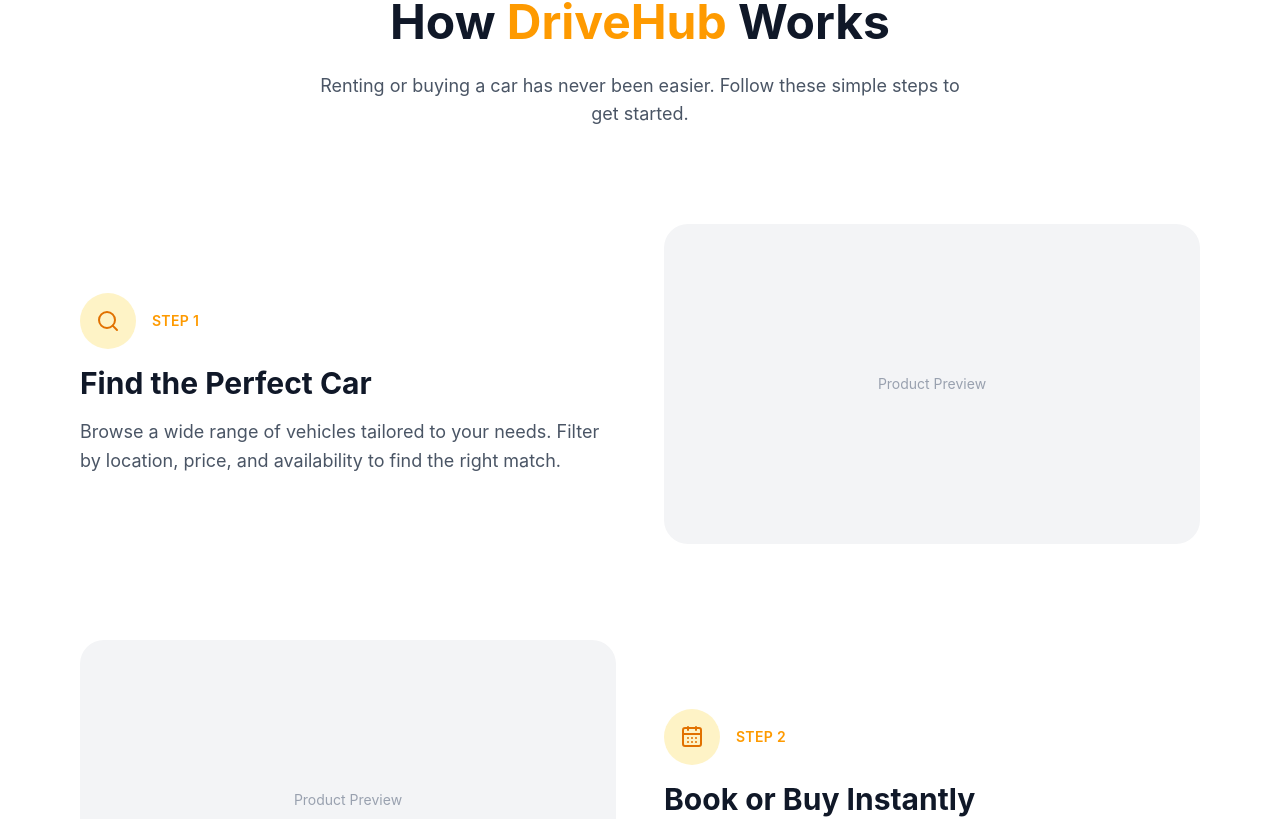
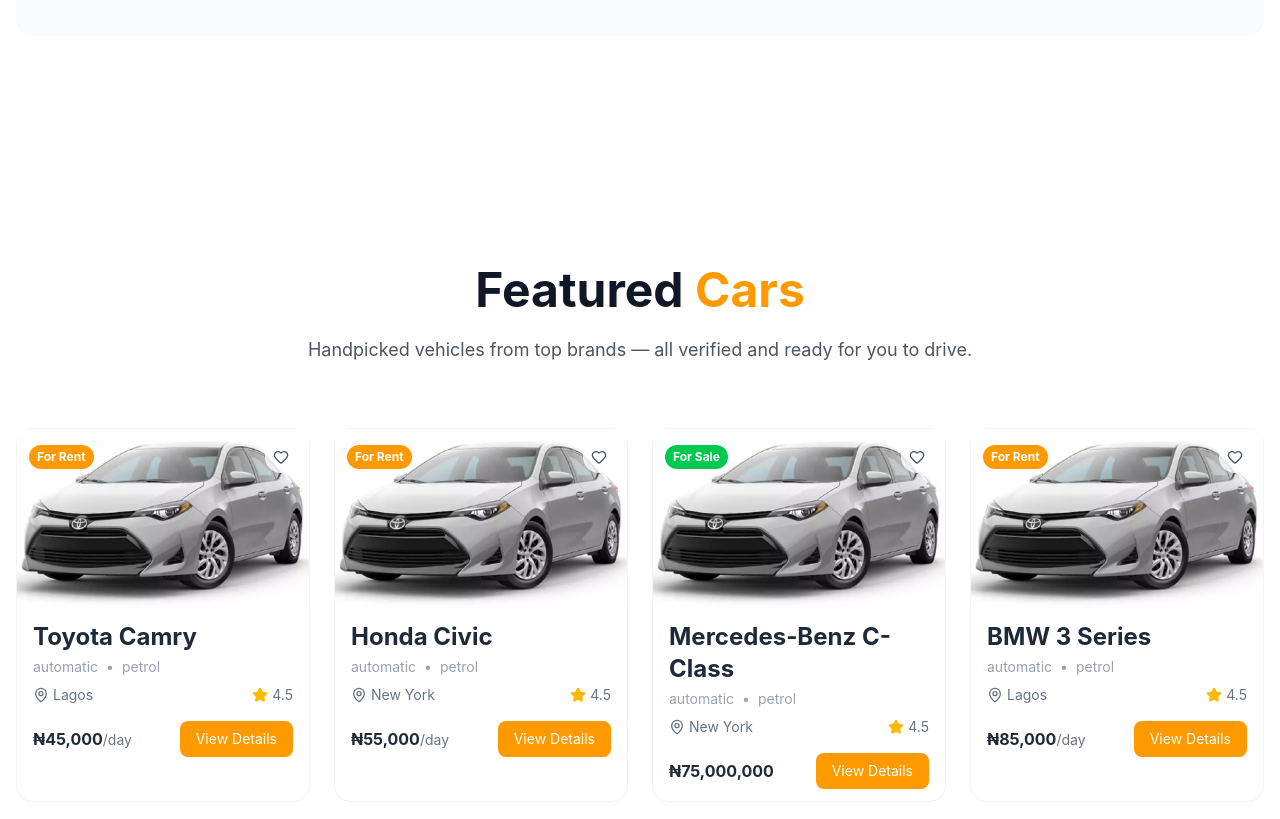
Before and after one commit to Nobledevstudio/drivehub-web, a React (Vite) app: page / in a window 1280 px wide. Shown: the part 1347-2166 px from the top of the page. Built offline with nearby package versions, Linux system fonts and the light colour scheme.

Commit message:
feat: add car listing component and featured cars section with responsive UI

```diff
--- /dev/null
+++ b/src/components/Car.tsx
@@ -0,0 +1,125 @@
+import { MapPin, Star, Heart } from "lucide-react"
+
+interface CarProps {
+    car: {
+        id: number,
+        name: string,
+        brand: string,
+        location: string,
+        pricing: {
+            rent?: number,
+            buy?: number
+        },
+        image: string,
+        rating: number,
+        year: number,
+        fuel: string,
+        transmission: string,
+        seats: number,
+        dealerId: number
+    }
+}
+
+const Car = ({ car }: CarProps) => {
+    return (
+        <div className="bg-white border border-gray-100 rounded-2xl hover:shadow-lg transition">
+
+            <div className="relative h-28 sm:h-40 md:h-45 w-full overflow-hidden rounded-xl">
+
+                {/* IMAGE */}
+                <img
+                    src={car.image}
+                    alt={car.name}
+                    className="w-full h-full object-cover"
+                />
+
+                {/* BADGES + WISHLIST */}
+                <div className="absolute top-3 left-3 right-3 flex justify-between items-center">
+
+                    {/* LEFT BADGES */}
+                    <div className="flex gap-2">
+                        {car.pricing?.rent && (
+                            <span className="bg-amber-500 text-white text-xs font-bold px-2 py-1 rounded-full">
+                                For Rent
+                            </span>
+                        )}
+
+                        {car.pricing?.buy && (
+                            <span className="bg-green-500 text-white text-xs font-bold px-2 py-1 rounded-full">
+                                For Sale
+                            </span>
+                        )}
+                    </div>
+
+                    {/* RIGHT WISHLIST */}
+                    <div className="bg-white/80 p-2 rounded-full cursor-pointer hover:bg-white transition">
+                        <Heart className="w-4 h-4 text-gray-600 hover:text-red-500 transition" />
+                    </div>
+
+                </div>
+
+            </div>
+
+            {/* DETAILS SECTION */}
+            <div className="px-4 py-3">
+                {/* TITLE */}
+                <h1 className="text-sm md:text-md lg:text-2xl font-bold text-gray-800">
+                    {car.name}
+                </h1>
+
+                {/* META INFO */}
+                <div className="flex gap-2 text-gray-400 text-sm mt-1">
+                    <p>{car.transmission}</p>
+                    <span>•</span>
+                    <p>{car.fuel}</p>
+                </div>
+
+                {/* LOCATION + RATING */}
+                <div className="flex items-center justify-between mt-2 text-sm text-gray-500">
+
+                    <div className="flex items-center gap-1">
+                        <MapPin className="w-4 h-4" />
+                        <span>{car.location}</span>
+                    </div>
+
+                    <div className="flex items-center gap-1">
+                        <Star className="w-4 h-4 text-amber-400 fill-amber-400" />
+                        <span>{car.rating}</span>
+                    </div>
+
+                </div>
+
+                {/* PRICE SECTION */}
+                <div className="mt-4 flex flex-col md:flex-row sm:items-center sm:justify-between gap-4">
+
+                    <div className="space-y-1">
+
+                        {car.pricing?.rent && (
+                            <p className="text-md font-bold text-gray-800">
+                                ₦{car.pricing.rent.toLocaleString()}
+                                <span className="text-sm font-normal text-gray-500">
+                                    /day
+                                </span>
+                            </p>
+                        )}
+
+                        {car.pricing?.buy && (
+                            <p className="text-md font-bold text-gray-800">
+                                ₦{car.pricing.buy.toLocaleString()}
+                            </p>
+                        )}
+
+                    </div>
+
+                    {/* BUTTON */}
+                    <button className="bg-amber-500 hover:bg-amber-600 text-white py-2 px-4 rounded-lg text-sm transition w-full md:w-auto">
+                        View Details
+                    </button>
+
+                </div>
+            </div>
+        </div>
+    )
+}
+
+export default Car
--- /dev/null
+++ b/src/components/FeaturedCars.tsx
@@ -0,0 +1,27 @@
+import { carData } from "../data/carData"
+import Car from "./Car"
+
+const FeaturedCars = () => {
+  return (
+     <section className='w-full py-20 lg:py-28'>
+
+        <div className="text-center max-w-2xl mx-auto mb-16">
+          <h2 className="text-3xl md:text-4xl lg:text-5xl font-bold text-gray-900 leading-tight">
+            Featured <span className="text-amber-500">Cars</span>
+          </h2>
+
+          <p className="text-gray-600 mt-4 text-base md:text-lg">
+            Handpicked vehicles from top brands — all verified and ready for you to drive.
+          </p>
+        </div>
+
+         <div className="grid grid-cols-2 md:grid-cols-3 lg:grid-cols-4 gap-6">
+            {carData.map((car)=>(
+              <Car key={car.id} car={car}/>
+            ))}
+        </div>
+     </section>
+  )
+}
+
+export default FeaturedCars
--- a/src/components/Hero.tsx
+++ b/src/components/Hero.tsx
@@ -5,7 +5,7 @@
   return (
     <section className="w-full">
 
-        <div className="grid grid-cols-1 lg:grid-cols-2 items-center gap-14">
+        <div className="grid grid-cols-1 lg:grid-cols-2 items-center gap-14 lg:gap-24 py-16">
 
           {/* LEFT CONTENT */}
           <div className="flex flex-col gap-6 text-center lg:text-left">
--- a/src/components/StatsSection.tsx
+++ b/src/components/StatsSection.tsx
@@ -65,8 +65,8 @@
 
 const StatsSection: React.FC = () => {
   return (
-    <section className="w-full py-24 bg-gradient-to-b from-white to-gray-50">
-      <div className="max-w-7xl mx-auto px-4">
+    <section className="w-full">
+      <div className="max-w-7xl mx-auto px-4 bg-gray-50 rounded-2xl py-16">
 
         {/* HEADER */}
         <div className="text-center max-w-2xl mx-auto mb-16">
--- a/src/components/Testimonials.tsx
+++ b/src/components/Testimonials.tsx
@@ -53,7 +53,7 @@
 
 const TestimonialsSection: React.FC = () => {
   return (
-    <section className="w-full py-24 bg-gray-50">
+    <section className="w-full py-24">
       <div className="max-w-7xl mx-auto px-4">
 
         {/* HEADER */}
--- a/src/components/WhyChoose.tsx
+++ b/src/components/WhyChoose.tsx
@@ -1,10 +1,11 @@
 import React from "react"
-import { WhyChooseUs } from "./WhyChooseUsData"
+import { WhyChooseUs } from "../data/WhyChooseUsData"
+
 
 const WhyChoose: React.FC = () => {
   return (
     <section className="w-full py-20 lg:py-28">
-      <div className="max-w-7xl mx-auto px-4">
+      <div className="max-w-7xl mx-auto px-4 bg-gray-50 rounded-2xl py-16">
 
         {/* HEADER */}
         <div className="text-center max-w-2xl mx-auto mb-16">
--- /dev/null
+++ b/src/data/carData.ts
@@ -0,0 +1,88 @@
+import { assets } from "../assets/asset";
+
+
+export interface CarItem {
+  id: number
+  name: string
+  brand: string
+  location: string
+  image: string
+  rating: number
+  year: number
+  pricing: {
+    rent?: number
+    buy?: number
+  }
+
+  fuel: 'petrol' | 'diesel' | 'electric' | 'hybrid'
+  transmission: 'automatic' | 'manual'
+  seats: number
+  dealerId: number
+}
+
+export const carData: CarItem[] = [
+      {
+        id: 1,
+        name: 'Toyota Camry',
+        brand: 'Toyota',
+        location: 'Lagos',
+        image: assets.car_1,
+        pricing: {
+          rent: 45000
+        },
+        rating: 4.5,
+        year: 2020,
+        fuel: 'petrol',
+        transmission: 'automatic',
+        seats: 5,
+        dealerId: 1
+      },
+      {
+        id: 2,
+        name: 'Honda Civic',
+        brand: 'Honda',
+        location: 'New York',
+        image: assets.car_1,
+        pricing: {
+          rent: 55000
+        },
+        rating: 4.5,
+        year: 2020,
+        fuel: 'petrol',
+        transmission: 'automatic',
+        seats: 5,
+        dealerId: 1
+      },
+      {
+        id: 3,
+        name: 'Mercedes-Benz C-Class',
+        brand: 'Mercedes-Benz',
+        location: 'New York',
+        image: assets.car_1,
+        pricing: {
+          buy: 75000000
+        },
+        rating: 4.5,
+        year: 2020,
+        fuel: 'petrol',
+        transmission: 'automatic',
+        seats: 5,
+        dealerId: 1
+      },
+      {
+        id: 4,
+        name: 'BMW 3 Series',
+        brand: 'BMW',
+        location: 'Lagos',
+        image: assets.car_1,
+        pricing: {
+          rent: 85000
+        },
+        rating: 4.5,
+        year: 2020,
+        fuel: 'petrol',
+        transmission: 'automatic',
+        seats: 5,
+        dealerId: 1
+      }
+]
--- a/src/pages/Home.tsx
+++ b/src/pages/Home.tsx
@@ -5,6 +5,7 @@
 import HowItWorks from "../components/HowItWorks"
 import StatsSection from "../components/StatsSection"
 import TestimonialsSection from "../components/Testimonials"
+import FeaturedCars from "../components/FeaturedCars"
 
 export const Home = () => {
   return (
@@ -15,9 +16,10 @@
 
       {/* Main Content */}
       <main className="grow">
-        <div className="max-w-7xl mx-auto px-4 py-10">
+        <div className="max-w-7xl mx-auto px-4">
             <Hero/>
             <WhyChoose/>
+            <FeaturedCars/>
             <HowItWorks/>
             <StatsSection/>
             <TestimonialsSection/>
```
Also changed, not shown: src/assets/asset.ts (+15 -0 lines), src/assets/car_1.png (added), src/data/WhyChooseUsData.ts (renamed from src/components/WhyChooseUsData.ts).
